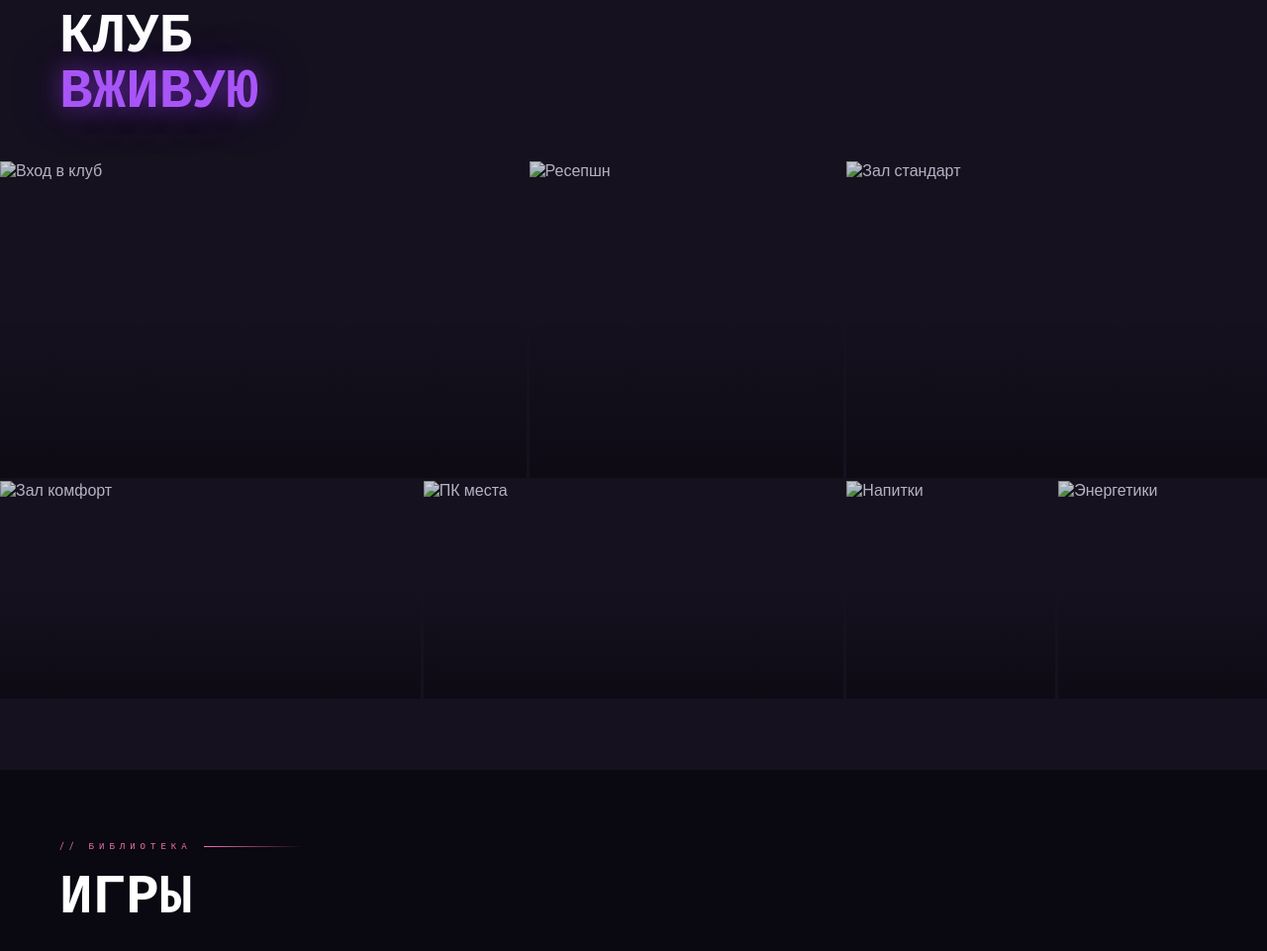
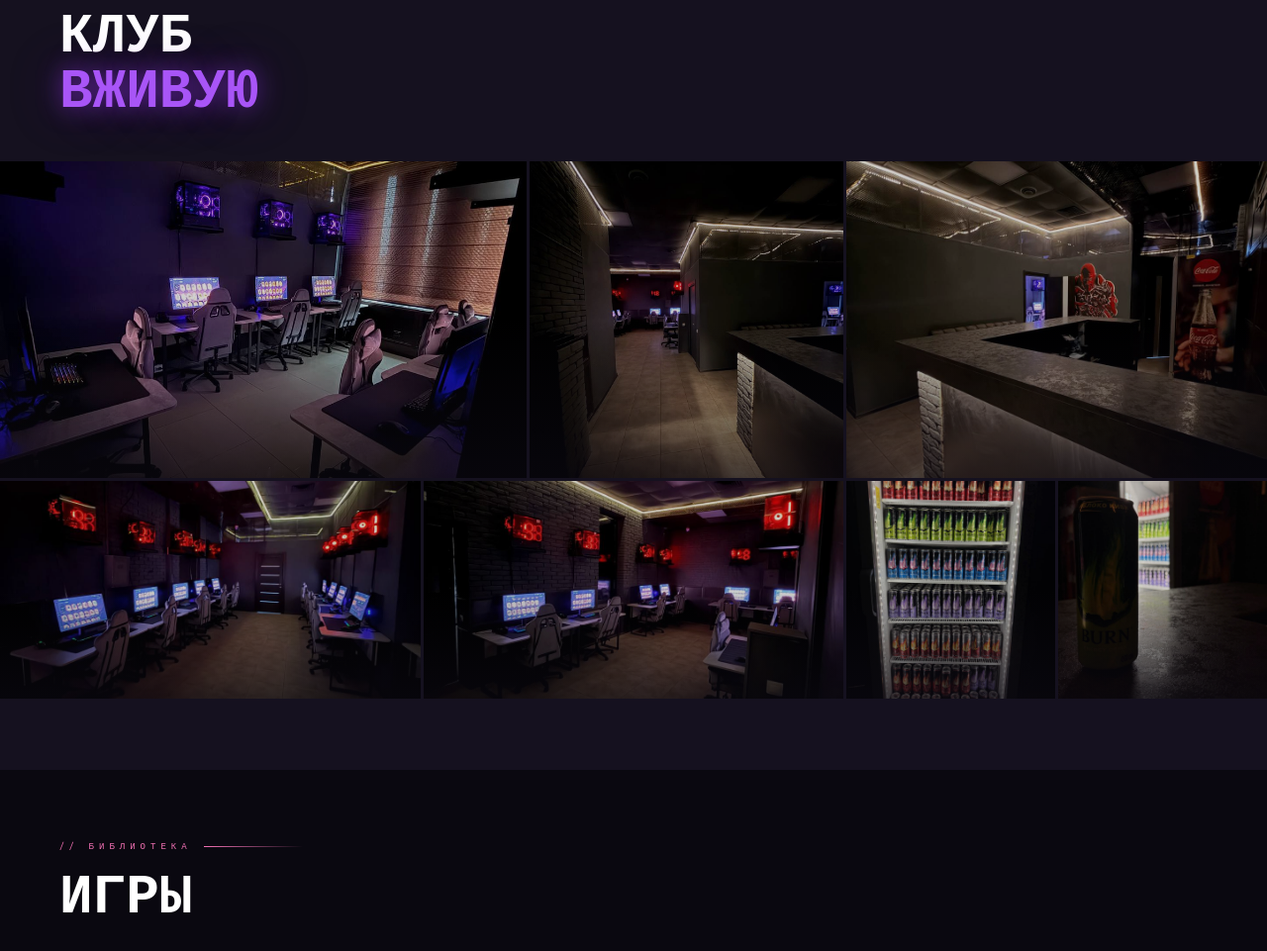
Before and after one commit to alfxgoddd/respawn, a plain HTML site: page index.html in a window 1280 px wide. Shown: the part 2606-3567 px from the top of the page at 99% size. Drawn offline with nearby package versions, Linux system fonts and the light colour scheme.

Commit message:
Update index.html

```diff
--- a/index.html
+++ b/index.html
@@ -823,13 +823,13 @@ footer {
     <h2 class="sec-title rev">КЛУБ<br><span class="accent-p">ВЖИВУЮ</span></h2>
   </div>
   <div class="gallery-grid rev">
-    <div class="g-item"><img src="images/photo1.jpg" alt="Вход в клуб" loading="lazy"></div>
-    <div class="g-item"><img src="images/photo2.jpg" alt="Ресепшн" loading="lazy"></div>
-    <div class="g-item"><img src="images/photo3.jpg" alt="Зал стандарт" loading="lazy"></div>
-    <div class="g-item"><img src="images/photo4.jpg" alt="Зал комфорт" loading="lazy"></div>
-    <div class="g-item"><img src="images/photo5.jpg" alt="ПК места" loading="lazy"></div>
-    <div class="g-item"><img src="images/photo6.jpg" alt="Напитки" loading="lazy"></div>
-    <div class="g-item"><img src="images/photo7.jpg" alt="Энергетики" loading="lazy"></div>
+    <div class="g-item"><img src="photo1.jpg" alt="Вход в клуб" loading="lazy"></div>
+    <div class="g-item"><img src="photo2.jpg" alt="Ресепшн" loading="lazy"></div>
+    <div class="g-item"><img src="photo3.jpg" alt="Зал стандарт" loading="lazy"></div>
+    <div class="g-item"><img src="photo4.jpg" alt="Зал комфорт" loading="lazy"></div>
+    <div class="g-item"><img src="photo5.jpg" alt="ПК места" loading="lazy"></div>
+    <div class="g-item"><img src="photo6.jpg" alt="Напитки" loading="lazy"></div>
+    <div class="g-item"><img src="photo7.jpg" alt="Энергетики" loading="lazy"></div>
   </div>
 </div>
 
```
